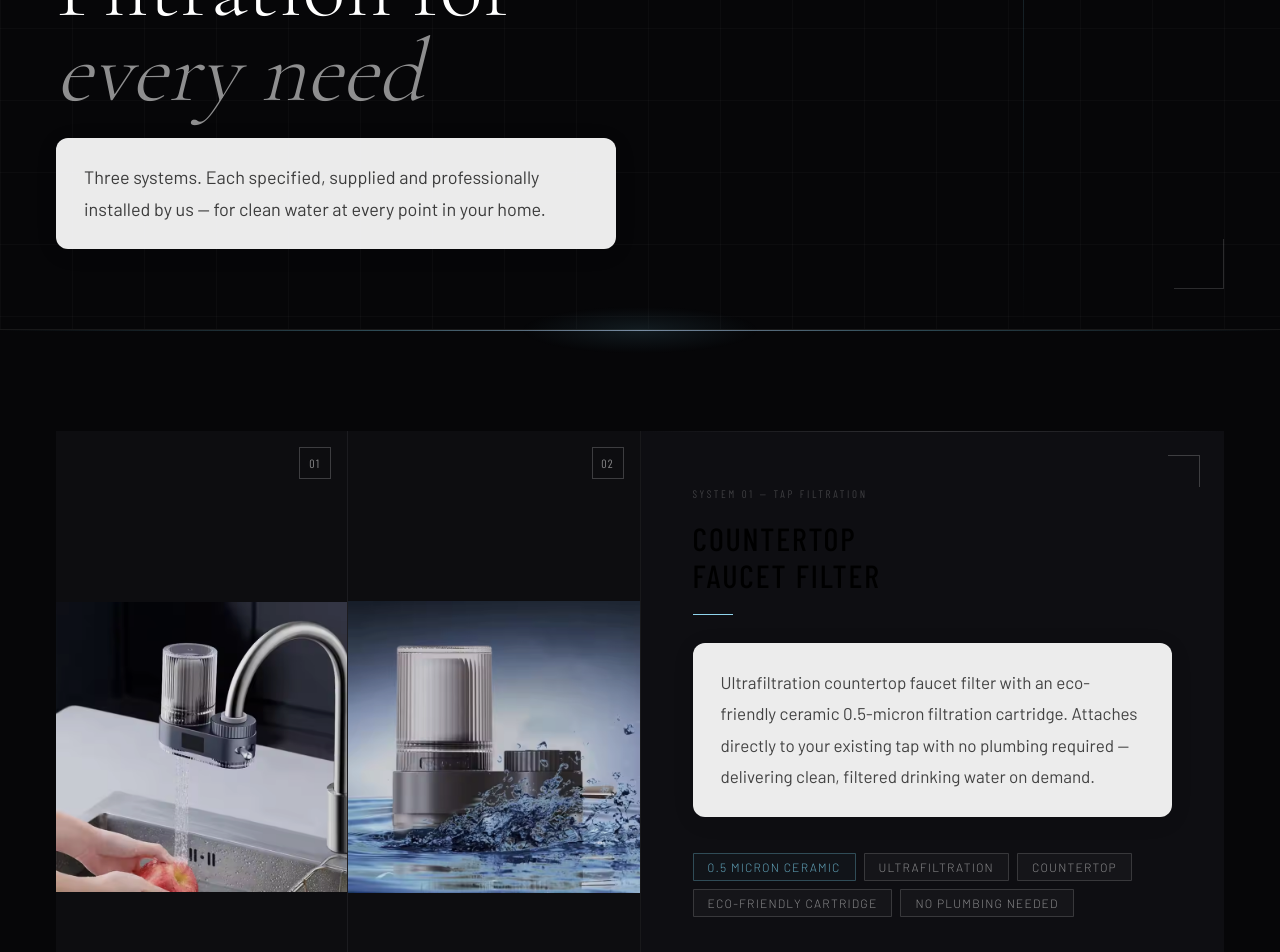
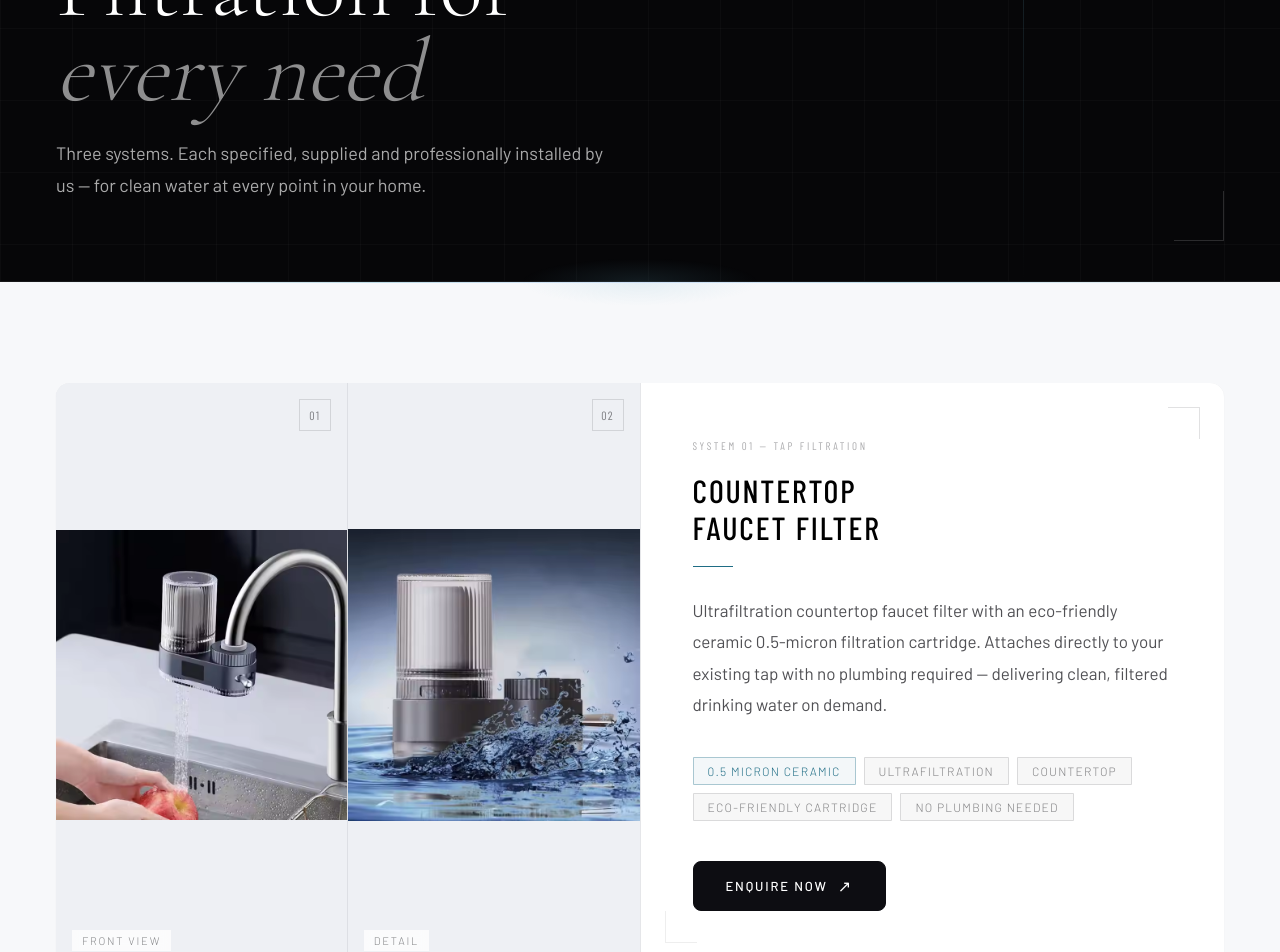
Before and after one commit to michaelefthymiou/nerofy-labs-react, a React (Vite) app: page /products in a window 1280 px wide. Shown: the part 260-1212 px from the top of the page. Built offline with nearby package versions, Linux system fonts and the light colour scheme; a web font is replaced by a local one.

Commit message:
Lighten site theme, keep hero and water strip dark

```diff
--- a/src/index.css
+++ b/src/index.css
@@ -7,14 +7,37 @@
 }
 
 :root {
+  /* Dark surfaces — used by the hero and the water strip band */
   --black: #060608;
   --surface: #0e0e12;
   --surface2: #13131a;
   --border: #252530;
   --border2: #30303e;
+
+  /* Accents */
   --accent: #6ab4cc;
   --accent2: #3a8fa8;
-  --accent-bright: #8fd4ec;
+  --accent-bright: #8fd4ec; /* reads on dark only */
+  --accent-ink: #1f6d85;    /* same hue, darkened to read on light */
+
+  /* Light surfaces */
+  --page: #f7f8fa;
+  --page-alt: #eef0f4;
+  --card: #ffffff;
+  --line: rgba(13, 13, 18, 0.12);
+  --line-soft: rgba(13, 13, 18, 0.07);
+
+  /* Text on light backgrounds */
+  --ink: #0d0d12;
+  --ink-body: rgba(13, 13, 18, 0.72);
+  --ink-muted: rgba(13, 13, 18, 0.5);
+  --ink-faint: rgba(13, 13, 18, 0.34);
+
+  /* Text on dark backgrounds */
+  --on-dark: #eef0f6;
+  --on-dark-body: rgba(255, 255, 255, 0.66);
+  --on-dark-muted: rgba(255, 255, 255, 0.45);
+
   --white: #eef0f6;
   --silver: #f2f4f8;
   --silver2: #ffffff;
@@ -26,8 +49,8 @@ html {
 }
 
 body {
-  background: var(--black);
-  color: var(--white);
+  background: var(--page);
+  color: var(--ink-body);
   font-family: 'Barlow', sans-serif;
   font-weight: 300;
   overflow-x: hidden;
--- a/src/pages/Contact.css
+++ b/src/pages/Contact.css
@@ -322,3 +322,55 @@
 @media (max-width: 580px) {
   .form-row { grid-template-columns: 1fr; }
 }
+/* =========================================================
+   LIGHT THEME
+   .page-header stays dark; the contact cards were already
+   light, so this mostly fixes borders, the footer and the
+   native select dropdown.
+   ========================================================= */
+
+.page-header {
+  background: var(--black);
+  color: var(--on-dark);
+}
+
+.page-header-sub {
+  color: var(--on-dark-body);
+  background: none;
+  padding: 0;
+  border-radius: 0;
+  box-shadow: none;
+}
+
+.contact-info,
+.contact-form-wrap {
+  background: var(--card);
+  border: 1px solid var(--line-soft);
+  box-shadow: 0 1px 2px rgba(13, 13, 18, 0.04);
+}
+
+.contact-form-corner { border-color: var(--line); }
+
+.form-input { background: var(--card); }
+
+.form-select option {
+  background: #fff;
+  color: var(--ink);
+}
+
+.form-submit {
+  background: var(--ink);
+  color: #fff;
+  border: 1.5px solid var(--ink);
+  box-shadow: none;
+}
+
+.form-submit:hover {
+  background: #24242e;
+  color: #fff;
+}
+
+/* --- Footer --- */
+.footer { border-top: 1px solid var(--line); }
+.footer-logo span { color: var(--ink-muted); }
+.footer-copy { color: var(--ink-faint); }
--- a/src/pages/Home.css
+++ b/src/pages/Home.css
@@ -976,3 +976,139 @@
   .products-grid { grid-template-columns: 1fr; }
   .water-stats { gap: 32px; justify-content: center; }
 }
+/* =========================================================
+   LIGHT THEME
+   The hero and the water strip stay dark; everything else
+   sits on the light page background. These rules come last
+   so they override the dark values declared above.
+   ========================================================= */
+
+/* --- Hero: needs its own dark background now that body is light --- */
+.hero {
+  background: var(--black);
+  color: var(--on-dark);
+}
+
+/* --- Products section --- */
+.section-eyebrow-line { background: var(--accent-ink); }
+.section-eyebrow span { color: var(--accent-ink); }
+.section-title { color: var(--ink); }
+.section-title em { color: var(--ink-muted); }
+
+.section-sub {
+  color: var(--ink-body);
+  background: none;
+  padding: 0;
+  border-radius: 0;
+  box-shadow: none;
+}
+
+.product-card {
+  background: var(--card);
+  border: 1px solid var(--line-soft);
+  box-shadow: 0 1px 2px rgba(13, 13, 18, 0.04);
+}
+
+.product-card:hover {
+  background: var(--card);
+  box-shadow: 0 10px 34px rgba(13, 13, 18, 0.1);
+}
+
+/* --- Water strip: stays dark, so its body text goes light --- */
+.water-body {
+  color: var(--on-dark-body);
+  background: none;
+  padding: 0;
+  border-radius: 0;
+  box-shadow: none;
+}
+
+/* --- Why section: the alternating tonal band --- */
+.why-section { background: var(--page-alt); }
+.why-bg-box { border-color: rgba(13, 13, 18, 0.06); }
+.why-bg-box2 { border-color: rgba(13, 13, 18, 0.05); }
+
+.orbit-ring-1 { border-color: rgba(13, 13, 18, 0.1); }
+.orbit-ring-3 { border-color: rgba(13, 13, 18, 0.14); }
+
+.orbit-dot-2 {
+  background: var(--ink);
+  box-shadow: 0 0 12px rgba(13, 13, 18, 0.35), 0 0 30px rgba(13, 13, 18, 0.16);
+}
+
+.orbit-center {
+  background: var(--card);
+  border: 1px solid var(--line);
+  box-shadow: 0 0 50px rgba(106, 180, 204, 0.18), 0 8px 30px rgba(13, 13, 18, 0.08);
+}
+
+.why-intro {
+  color: var(--ink-body);
+  background: none;
+  padding: 0;
+  border-radius: 0;
+  box-shadow: none;
+}
+
+.why-intro strong { color: var(--ink); }
+
+.why-point {
+  background: var(--card);
+  border: 1px solid var(--line-soft);
+}
+
+.why-point-title { color: var(--ink); }
+.why-point-desc { color: var(--ink-body); }
+
+/* --- Closing CTA --- */
+.cta-box-tl { border-color: rgba(13, 13, 18, 0.07); }
+.cta-box-br { border-color: rgba(13, 13, 18, 0.06); }
+.cta-eyebrow-line { background: var(--line); }
+.cta-eyebrow span { color: var(--ink-muted); }
+.cta-title { color: var(--ink); }
+.cta-title em { color: var(--ink-muted); }
+
+.cta-sub {
+  color: var(--ink-body);
+  background: none;
+  padding: 0;
+  border-radius: 0;
+  box-shadow: none;
+}
+
+.cta-email { color: var(--ink-muted); }
+.cta-email a {
+  color: var(--accent-ink);
+  border-bottom-color: rgba(31, 109, 133, 0.35);
+}
+.cta-email a:hover { border-bottom-color: var(--accent-ink); }
+
+/* --- Footer --- */
+.footer { border-top: 1px solid var(--line); }
+.footer-logo span { color: var(--ink-muted); }
+.footer-copy { color: var(--ink-faint); }
+
+/* --- Buttons -------------------------------------------------
+   .btn-primary appears both in the dark hero and on light
+   sections, so the default is now dark-on-light and the dark
+   blocks flip it back.
+   ------------------------------------------------------------ */
+.btn-primary {
+  background: var(--ink);
+  color: #fff;
+  border: 1.5px solid var(--ink);
+  box-shadow: none;
+}
+
+.btn-primary:hover { background: #24242e; }
+
+.hero .btn-primary,
+.water-strip .btn-primary {
+  background: #fff;
+  color: #000;
+  border-color: rgba(255, 255, 255, 0.4);
+  box-shadow: 0 0 40px rgba(255, 255, 255, 0.15);
+}
+
+.hero .btn-primary:hover,
+.water-strip .btn-primary:hover { background: rgba(255, 255, 255, 0.9); }
--- a/src/pages/Products.css
+++ b/src/pages/Products.css
@@ -508,3 +508,108 @@
 @media (max-width: 580px) {
   .product-images { min-height: 240px; }
 }
+/* =========================================================
+   LIGHT THEME
+   .page-header and .cta-strip stay dark (they mirror the
+   Home hero and water strip); the product blocks go light.
+   ========================================================= */
+
+/* --- Dark page header --- */
+.page-header {
+  background: var(--black);
+  color: var(--on-dark);
+}
+
+.page-header-sub {
+  color: var(--on-dark-body);
+  background: none;
+  padding: 0;
+  border-radius: 0;
+  box-shadow: none;
+}
+
+/* --- Product blocks --- */
+.product-block {
+  background: var(--line-soft);
+  border-radius: 14px;
+  overflow: hidden;
+  box-shadow: 0 1px 2px rgba(13, 13, 18, 0.04);
+  margin-bottom: 28px;
+}
+
+.product-images { background: var(--page-alt); }
+.product-img-first { border-right: 1px solid var(--line-soft); }
+
+.product-img-wrap img {
+  background: var(--page-alt);
+  filter: none;
+}
+
+.product-img-wrap:hover img { filter: none; }
+
+.img-label {
+  color: var(--ink-muted);
+  background: rgba(255, 255, 255, 0.75);
+}
+
+.product-img-num {
+  border: 1px solid var(--line);
+  color: var(--ink-muted);
+}
+
+.product-info { background: var(--card); }
+.product-info::before { background: none; }
+.product-info-corner { border-color: var(--line); }
+.product-info-corner-bl { border-color: var(--line-soft); }
+
+.product-num-label { color: var(--ink-faint); }
+.product-name { color: var(--ink); }
+.product-divider { background: var(--accent-ink); }
+
+.product-desc-text {
+  color: var(--ink-body);
+  background: none;
+  padding: 0;
+  border-radius: 0;
+  box-shadow: none;
+}
+
+.spec-pill {
+  border: 1px solid var(--line);
+  color: var(--ink-muted);
+  background: rgba(13, 13, 18, 0.03);
+}
+
+.spec-pill-accent {
+  border-color: rgba(31, 109, 133, 0.35);
+  color: var(--accent-ink);
+  background: rgba(31, 109, 133, 0.05);
+}
+
+.product-cta {
+  background: var(--ink);
+  color: #fff;
+  border: 1.5px solid var(--ink);
+}
+
+.product-cta:hover {
+  background: #24242e;
+  color: #fff;
+  border-color: #24242e;
+}
+
+/* --- CTA strip stays dark --- */
+.cta-strip-sub { color: var(--on-dark-muted); }
+
+.cta-strip .btn-primary {
+  background: #fff;
+  color: #000;
+  border: 1.5px solid rgba(255, 255, 255, 0.4);
+}
+
+.cta-strip .btn-primary:hover { background: rgba(255, 255, 255, 0.9); }
+
+/* --- Footer --- */
+.footer { border-top: 1px solid var(--line); }
+.footer-logo span { color: var(--ink-muted); }
+.footer-copy { color: var(--ink-faint); }
```
